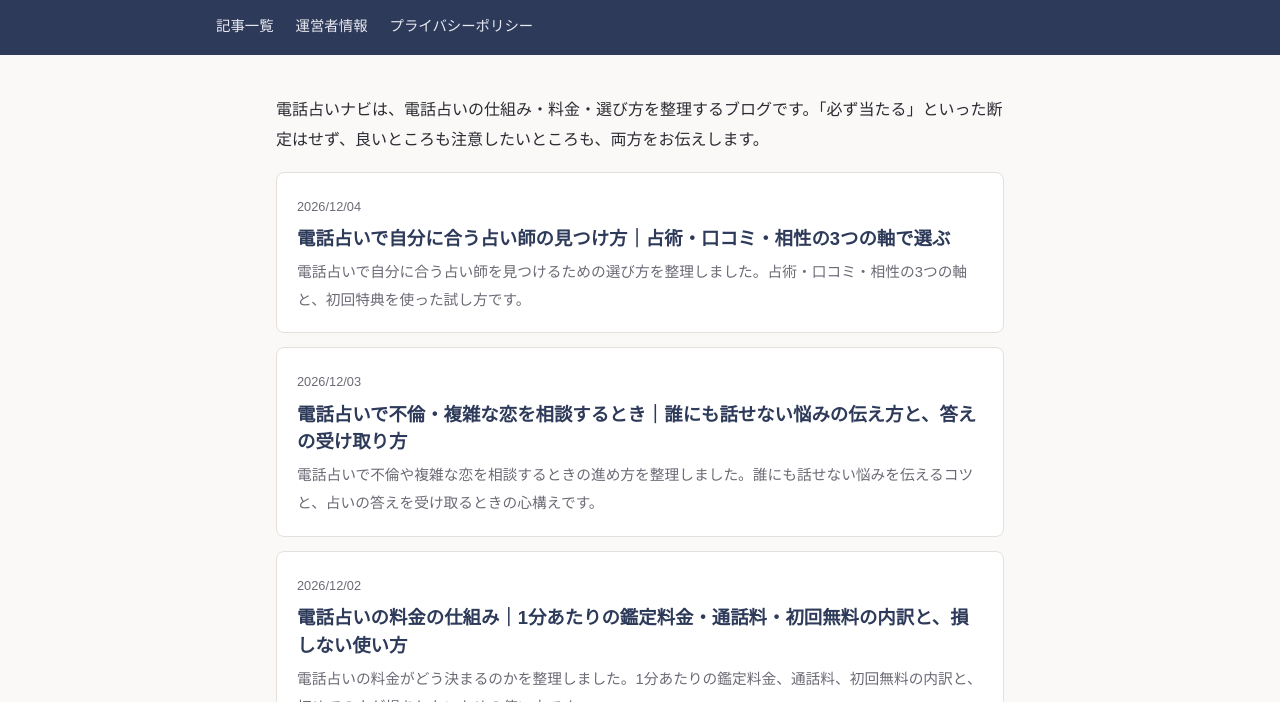
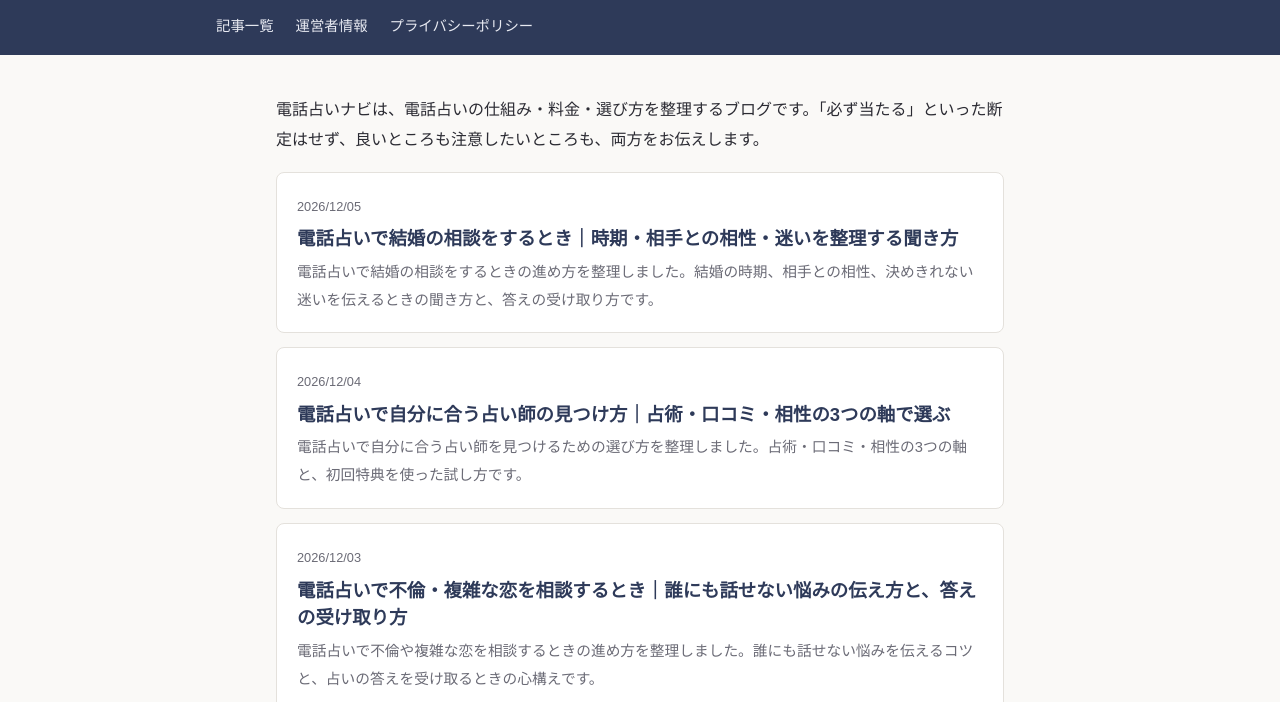
Before and after one commit to yuito1993/denwa-blog, a plain HTML site: page index.html in a window 1280 px wide. Shown: the part 98-800 px from the top of the page. Drawn offline with Linux system fonts and the light colour scheme.

Commit message:
Update index.html

```diff
--- a/index.html
+++ b/index.html
@@ -22,6 +22,11 @@
 <main class="container">
   <p>電話占いナビは、電話占いの仕組み・料金・選び方を整理するブログです。「必ず当たる」といった断定はせず、良いところも注意したいところも、両方をお伝えします。</p>
   <ul class="article-list">
+    <li>
+      <span class="date">2026/12/05</span>
+      <h2><a href="articles/kekkon-sodan.html">電話占いで結婚の相談をするとき｜時期・相手との相性・迷いを整理する聞き方</a></h2>
+      <p>電話占いで結婚の相談をするときの進め方を整理しました。結婚の時期、相手との相性、決めきれない迷いを伝えるときの聞き方と、答えの受け取り方です。</p>
+    </li>
     <li>
       <span class="date">2026/12/04</span>
       <h2><a href="articles/uranaishi-mitsukekata.html">電話占いで自分に合う占い師の見つけ方｜占術・口コミ・相性の3つの軸で選ぶ</a></h2>
```
